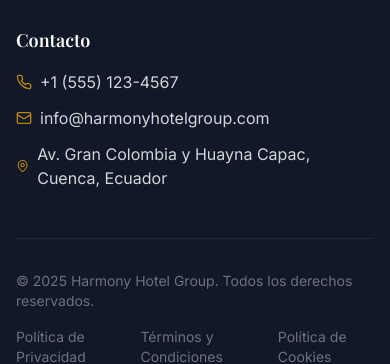
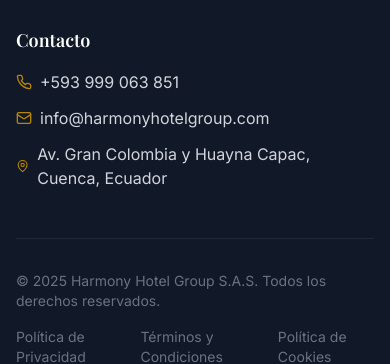
Before and after one commit to WalterCun/harmonyhotelgroup_website, a Vue app: page / in a window 390 px wide. Shown: the part 7418-7782 px from the top of the page. Built offline with nearby package versions, Linux system fonts and the light colour scheme.

Commit message:
Update contact info and company name in Footer
Replaced the phone number with the correct one and updated the company name to include "S.A.S." in the footer text. These changes ensure accuracy and reflect the updated company details.

```diff
--- a/src/components/core/Footer.vue
+++ b/src/components/core/Footer.vue
@@ -53,7 +53,7 @@
           <ul class="space-y-3">
             <li class="flex items-center gap-2">
               <Phone class="w-4 h-4 text-gold-600"/>
-              <span>+1 (555) 123-4567</span>
+              <span>+593 999 063 851</span>
             </li>
             <li class="flex items-center gap-2">
               <Mail class="w-4 h-4 text-gold-600"/>
@@ -72,7 +72,7 @@
       <!-- Bottom Bar -->
       <div class="border-t border-gray-800 mt-12 pt-8 flex flex-col md:flex-row justify-between items-center">
         <p class="text-sm text-gray-500">
-          © {{ new Date().getFullYear() }} Harmony Hotel Group. {{ $t('footer.rights') }}
+          © {{ new Date().getFullYear() }} Harmony Hotel Group S.A.S. {{ $t('footer.rights') }}
         </p>
         <div class="flex gap-4 mt-4 md:mt-0">
           <a v-for="legal in legalLinks"
```
